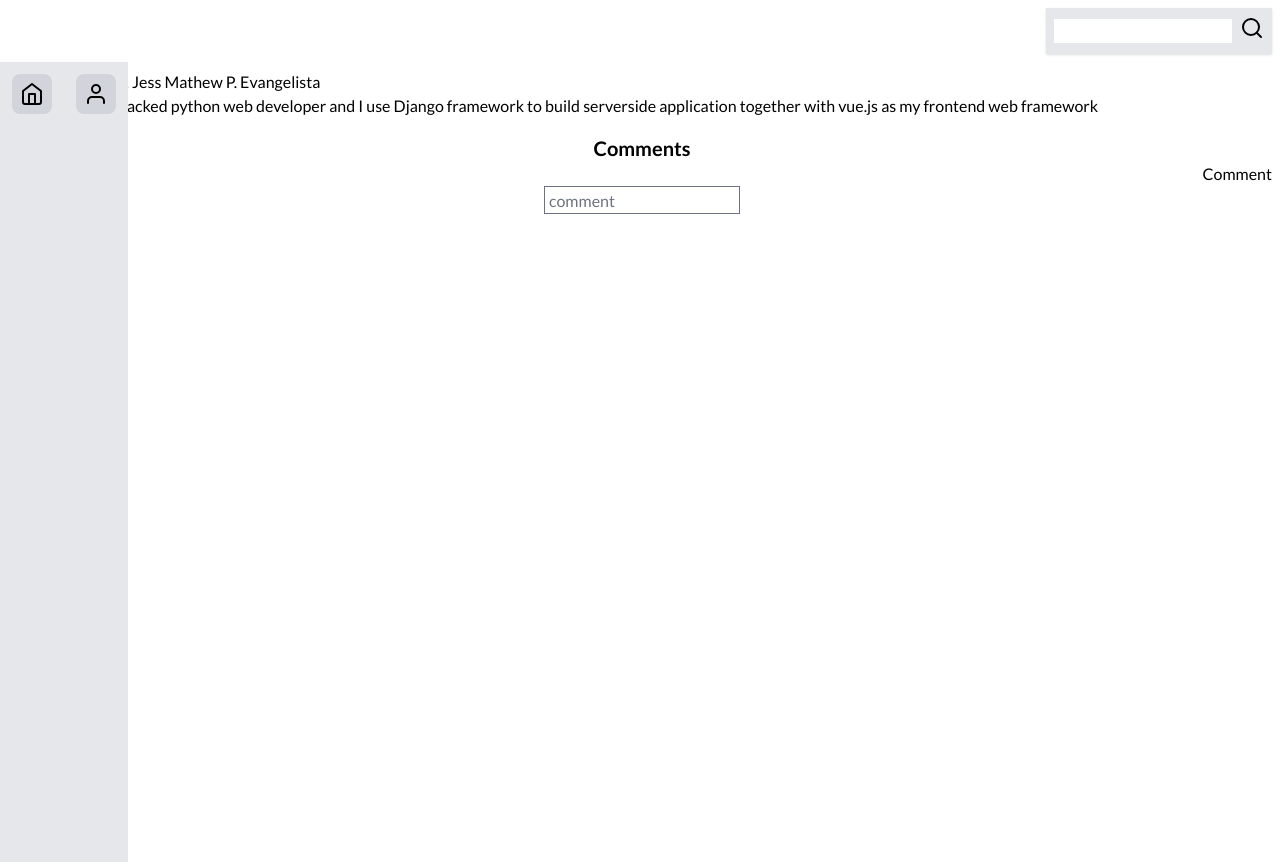
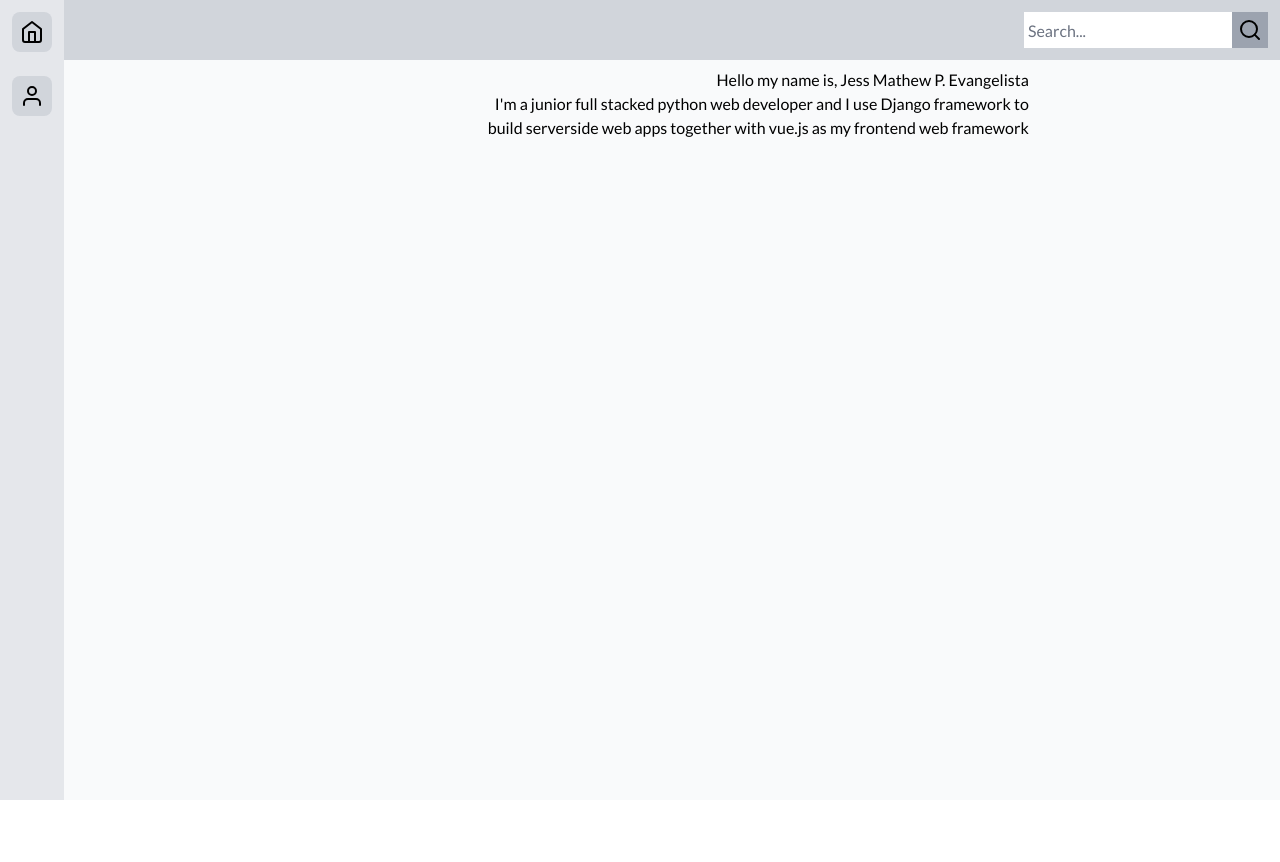
Before and after one commit to invalid-code/my-blog-website, a Django app: page /about-me/ in a window 1280 px wide. After the commit the page ends 800 px from the top, so only its background shows below. Run offline with Django 4.2, Linux system fonts and the light colour scheme; some libraries are stand-ins or nearby versions.

Commit message:
added search feature

```diff
--- a/mysite/my_blog/templates/my_blog/about_me.html
+++ b/mysite/my_blog/templates/my_blog/about_me.html
@@ -3,22 +3,14 @@
 {% block static_files %}{% endblock %}
 {% block content %}
 <div name=" main">
-    <div name="main-content">
-        <div>
-            <header>
-                <div>
+    <header class="text-right">
         <h1>
             Hello my name is, Jess Mathew P. Evangelista
         </h1>
-                </div>
-                <div>
         <p>
-                        I'm a junior full stacked python web developer and I use Django framework to build serverside
-                        application together with vue.js as my frontend web framework
+            I'm a junior full stacked python web developer and I use Django framework to<br>build serverside web
+            apps together with vue.js as my frontend web framework
         </p>
-                </div>
     </header>
 </div>
-    </div>
-</div>
 {% endblock %}
--- a/mysite/my_blog/templates/my_blog/base.html
+++ b/mysite/my_blog/templates/my_blog/base.html
@@ -14,12 +14,44 @@
 </head>
 
 <body class="font-Lato bg-gray-50">
-  <div class="" name="top">
-    <nav>
-      <div class="bg-gray-300 p-2 flex items-center">
-        <div class="absolute top-[62px] left-0 w-max bg-gray-200 h-screen" name="left-sidebar">
+  <div class="relative left-[64px] flex flex-col w-[calc(100%-64px)]">
+    <nav class="bg-gray-300 p-2 flex items-center w-full" name="top">
+      <div class="flex-1" name="logo">
+        <div class="p-1 flex h-items-center rounded-3xl">
+          <!-- <img src="{% static 'favicon.ico' %}" alt="my logo"> -->
+        </div>
+      </div>
+      <div class="w-max p-1 h-max" name="search bar">
+        <form method="POST" action="/search">
+          {% csrf_token %}
+          <div class="flex items-center">
+            <input class="pl-1 w-52 h-9" placeholder="Search..." id="search_bar" name="search_bar"></input>
+            <button class="p-1 h-9 w-9 hover:bg-gray-500 flex justify-center items-center bg-gray-400 transition-all"
+              type="submit">
+              <svg xmlns="http://www.w3.org/2000/svg" width="24" height="24" viewBox="0 0 24 24" fill="none"
+                stroke="currentColor" stroke-width="2" stroke-linecap="round" stroke-linejoin="round" class="">
+                <circle cx="11" cy="11" r="8"></circle>
+                <line x1="21" y1="21" x2="16.65" y2="16.65"></line>
+              </svg>
+            </button>
+          </div>
+        </form>
+      </div>
+    </nav>
+    <div class="grid grid-cols-1 lg:xl:grid-cols-[80%_20%]">
+      <div class="p-2" name="main-content">{% block content %}{% endblock %}</div>
+      <div class="p-2 w-[100%]" name="right-sidebar">
+      </div>
+    </div>
+    <div class="text-center" name="bottom">
+      <footer>
+        <!-- footer -->
+      </footer>
+    </div>
+  </div>
+  <div class="fixed top-0 left-0 w-max bg-gray-200 h-screen" name="left-sidebar">
     <div class="flex items-center flex-col">
-            <div class="sidebar-icon">
+      <div class="sidebar-icon" name="sidebar-home">
         <a href="/">
           <svg xmlns="http://www.w3.org/2000/svg" width="24" height="24" viewBox="0 0 24 24" fill="none"
             stroke="currentColor" stroke-width="2" stroke-linecap="round" stroke-linejoin="round" class="">
@@ -28,7 +60,7 @@
           </svg>
         </a>
       </div>
-            <div class="sidebar-icon">
+      <div class="sidebar-icon" name="sidebar-about_me">
         <a href="/about-me">
           <svg xmlns="http://www.w3.org/2000/svg" width="24" height="24" viewBox="0 0 24 24" fill="none"
             stroke="currentColor" stroke-width="2" stroke-linecap="round" stroke-linejoin="round"
@@ -40,52 +72,6 @@
       </div>
     </div>
   </div>
-        <div class="flex-1">
-          <!-- <div class="p-1 flex h-items-center rounded-3xl">
-            <img src="{% static 'favicon.ico' %}" alt="my logo">
-          </div> -->
-        </div>
-        <div class="bg-gray-200 w-max p-1 shadow h-max">
-          <form method="POST">
-            {% csrf_token %}
-            <div class="flex items-center">
-              <input class="mx-1"></input>
-              <div class="p-1">
-                <button type="submit">
-                  <svg xmlns="http://www.w3.org/2000/svg" width="24" height="24" viewBox="0 0 24 24" fill="none"
-                    stroke="currentColor" stroke-width="2" stroke-linecap="round" stroke-linejoin="round" class="">
-                    <circle cx="11" cy="11" r="8"></circle>
-                    <line x1="21" y1="21" x2="16.65" y2="16.65"></line>
-                  </svg>
-                </button>
-              </div>
-            </div>
-          </form>
-        </div>
-      </div>
-    </nav>
-  </div>
-  <div class="grid grid-cols-[80%_20%]">
-    <div class="p-2" name="main-content">{% block content %}{% endblock %}</div>
-    <div class="p-2" name="right-sidebar">
-      <div class="w-[100%] border-l-4 border-l-gray-600">
-        <div class="text-center font-bold text-xl">Comments</div>
-        <div class="text-right">
-          <ul>
-            <li>Comment</li>
-            <li class="text-center">
-              <input class="h-7 pl-1" placeholder="comment" type="text"></input>
-            </li>
-          </ul>
-        </div>
-      </div>
-    </div>
-  </div>
-  <div class="text-center" name="bottom">
-    <footer>
-      <!-- footer -->
-    </footer>
-  </div>
   {% block js %}{% endblock %}
 </body>
 
--- a/mysite/my_blog/templates/my_blog/blogs.html
+++ b/mysite/my_blog/templates/my_blog/blogs.html
@@ -8,7 +8,8 @@
 {% block content %}
 <form method="POST">
   {% csrf_token %}
-  <div class="flex flex-col w-[700px] h-[500px] m-auto shadow rounded-sm p-2 bg-gray-200">
+  <div
+    class="blog_item flex flex-col m-auto w-64 h-64 md:w-[500px] md:h-[500px] lg:h-[500px] lg:w-[700px] xl:h-[500px] xl:w-[700px]">
     <div class="flex items-center justify-end relative">
       <div class="peer">
         <svg xmlns="http://www.w3.org/2000/svg" width="24" height="24" viewBox="0 0 24 24" fill="none"
--- a/mysite/my_blog/templates/my_blog/create_blog.html
+++ b/mysite/my_blog/templates/my_blog/create_blog.html
@@ -8,7 +8,7 @@
 <div class="flex justify-center" id="new_blog" name="new_blog">
   <form method="POST">
     {% csrf_token %}
-    <div class="h-[500px] w-[700px] p-2 bg-gray-200 shadow rounded-md items-center justify-center" name="main-content">
+    <div class="blog_item items-center xl:lg:h-[500px] xl:lg:w-[700px]" name="main-content">
       <div class="p-1 text-center font-semibold">
         <h2>Title:</h2>
       </div>
@@ -22,7 +22,7 @@
         <textarea class="w-full" name="paragraph_body" type="text"></textarea>
       </div>
       <div class="my-1 flex items-center justify-center">
-        <div class="m-2 p-2 bg-gray-100 h-max w-max rounded-sm shadow hover:bg-gray-300">
+        <div class="m-2 p-2 bg-gray-100 w-max rounded-sm shadow hover:bg-gray-300">
           <a href="/">cancel</a>
         </div>
         <div class=" my-1 p-2 bg-gray-100 h-max w-max rounded-sm shadow hover:bg-gray-300">
--- a/mysite/my_blog/templates/my_blog/index.html
+++ b/mysite/my_blog/templates/my_blog/index.html
@@ -11,7 +11,7 @@
 {% block content %}
 <div class="flex justify-center relative">
   <!-- new blog -->
-  <div class="absolute top-[10px] right-[30px]">
+  <div class="absolute top-3 right-8 lg:xl:right-9">
     <div
       class="flex items-center justify-center bg-gray-200 w-[35px] p-1 hover:bg-gray-300 hover:shadow-md rounded-3xl text-xl font-bold transition-all ease-in">
       <a href="create-new-blog/" id="blog_post" name="blog_post">&#43;</a>
@@ -19,9 +19,9 @@
   </div>
   <!--  -->
   <!-- blogs -->
-  <div class="grid grid-cols-4 gap-4">
+  <div class="grid md:grid-cols-2 lg:grid-cols-3 xl:grid-cols-4 gap-4">
     {% for blog in blogs %}
-    <a class="h-[170px] w-[170px] p-2 bg-gray-200 hover:scale-105 hover:shadow-md shadow rounded-sm transition-all"
+    <a class="h-64 w-64 md:h-56 md:w-56 lg:xl:h-48 lg:xl:w-48 p-2 bg-gray-200 hover:scale-105 hover:shadow-md shadow rounded-sm transition-all"
       href="blogs/{% mongo_id blog %}">
       <div class="text-right">
         <div class="text-xl font-bold" id="blog_title" name="blog_title">
--- a/mysite/my_blog/templatetags/custom_tags.py
+++ b/mysite/my_blog/templatetags/custom_tags.py
@@ -4,4 +4,4 @@ register = template.Library()
 
 @register.simple_tag
 def mongo_id(tag_name):
-    return tag_name['_id']
+    return tag_name["_id"]
--- a/mysite/my_blog/urls.py
+++ b/mysite/my_blog/urls.py
@@ -3,6 +3,7 @@ from . import views
 
 urlpatterns = [
     path("", views.index, name="index"),
+    path("search", views.search, name="search"),
     path("create-new-blog/", views.create_blog, name="create new blog"),
     path("blogs/<str:blog_id>/", views.blogs, name="blogs"),
     path("about-me/", views.about_me, name="about me"),
--- a/mysite/my_blog/views.py
+++ b/mysite/my_blog/views.py
@@ -34,8 +34,10 @@ def index(response):
         blog_structure.append(blog)
     return render(response, "my_blog/index.html", {"blogs": blog_structure})
 
+
 def about_me(response):
     return render(response, "my_blog/about_me.html", {})
+
 
 def blogs(response, blog_id):
     if response.method == "POST":
@@ -49,6 +51,7 @@ def blogs(response, blog_id):
                 collection.update_one({"_id":_id}, blog_updates)
     blog = list(collection.find({"_id":ObjectId(blog_id)}))
     return render(response, "my_blog/blogs.html", {"blog_items": blog[0]})
+
 
 def create_blog(response):
     if response.method == "POST":
@@ -64,3 +67,11 @@ def create_blog(response):
         }
             collection.insert_one(new_blog_form)
     return render(response, "my_blog/create_blog.html", {})
+
+
+def search(response):
+    if response.method == "POST":
+        search_key = response.POST.get("search_bar")
+        if search_key:
+            search_term = list(collection.find({"title": search_key}))
+    return render(response, "my_blog/search.html", {"search_items": search_term})
--- a/mysite/mysite/settings.py
+++ b/mysite/mysite/settings.py
@@ -11,6 +11,7 @@ https://docs.djangoproject.com/en/4.0/ref/settings/
 """
 
 from pathlib import Path
+from dotenv import load_dotenv, find_dotenv
 import os
 import os.path
 
@@ -22,7 +23,9 @@ BASE_DIR = Path(__file__).resolve().parent.parent
 # See https://docs.djangoproject.com/en/4.0/howto/deployment/checklist/
 
 # SECURITY WARNING: keep the secret key used in production secret!
-SECRET_KEY = 'django-insecure-8*1t^yl@8oy_2pmrq%-qzu)5ucyh_xyz#ra^qoq9b@63)@#7-3'
+load_dotenv(find_dotenv())
+secret_key = os.environ.get("SECRET_KEY")
+SECRET_KEY = f'django-insecure-{secret_key}'
 
 # SECURITY WARNING: don't run with debug turned on in production!
 DEBUG = True
--- a/mysite/theme/static/css/dist/styles.css
+++ b/mysite/theme/static/css/dist/styles.css
@@ -679,6 +679,10 @@ select{
   position: static;
 }
 
+.fixed{
+  position: fixed;
+}
+
 .absolute{
   position: absolute;
 }
@@ -687,55 +691,38 @@ select{
   position: relative;
 }
 
-.top-\[62px\]{
-  top: 62px;
+.left-\[64px\]{
+  left: 64px;
+}
+
+.top-0{
+  top: 0px;
 }
 
 .left-0{
   left: 0px;
 }
 
-<<<<<<< HEAD
-=======
-.top-\[10px\]{
-  top: 10px;
-}
-
-.right-\[30px\]{
-  right: 30px;
-}
-
-.top-4{
-  top: 1rem;
-}
-
-.top-2{
-  top: 0.5rem;
-}
-
-.top-0{
-  top: 0px;
+.top-8{
+  top: 2rem;
 }
 
 .top-3{
   top: 0.75rem;
 }
 
-.top-10{
-  top: 2.5rem;
+.right-7{
+  right: 1.75rem;
 }
 
-.top-8{
-  top: 2rem;
+.right-8{
+  right: 2rem;
 }
 
->>>>>>> new_feature
 .m-auto{
   margin: auto;
 }
 
-<<<<<<< HEAD
-=======
 .m-2{
   margin: 0.5rem;
 }
@@ -745,40 +732,18 @@ select{
   margin-right: auto;
 }
 
-.mx-1{
-  margin-left: 0.25rem;
-  margin-right: 0.25rem;
-}
-
 .my-auto{
   margin-top: auto;
   margin-bottom: auto;
 }
 
->>>>>>> new_feature
 .my-1{
   margin-top: 0.25rem;
   margin-bottom: 0.25rem;
 }
 
-<<<<<<< HEAD
-.mx-auto{
-  margin-left: auto;
-  margin-right: auto;
-}
-
-.mt-2{
-  margin-top: 0.5rem;
-}
-
-=======
->>>>>>> new_feature
 .block{
   display: block;
-}
-
-.inline-block{
-  display: inline-block;
 }
 
 .flex{
@@ -793,22 +758,30 @@ select{
   display: none;
 }
 
+.h-screen{
+  height: 100vh;
+}
+
 .h-max{
   height: -webkit-max-content;
   height: -moz-max-content;
   height: max-content;
 }
 
-.h-screen{
-  height: 100vh;
+.h-9{
+  height: 2.25rem;
 }
 
-.h-\[80vh\]{
-  height: 80vh;
+.h-64{
+  height: 16rem;
 }
 
-.w-8{
-  width: 2rem;
+.w-\[calc\(100\%-64px\)\]{
+  width: calc(100% - 64px);
+}
+
+.w-full{
+  width: 100%;
 }
 
 .w-max{
@@ -817,91 +790,42 @@ select{
   width: max-content;
 }
 
-.w-\[100\%\]{
-  width: 100%;
+.w-52{
+  width: 13rem;
 }
 
-.h-\[500px\]{
-  height: 500px;
-}
-
-.h-\[170px\]{
-  height: 170px;
-}
-
-.h-5{
-  height: 1.25rem;
-}
-
-.h-10{
-  height: 2.5rem;
-}
-
-.h-7{
-  height: 1.75rem;
-}
-
-<<<<<<< HEAD
-=======
-.w-max{
-  width: -webkit-max-content;
-  width: -moz-max-content;
-  width: max-content;
+.w-9{
+  width: 2.25rem;
 }
 
 .w-\[100\%\]{
   width: 100%;
 }
 
-.w-\[700px\]{
-  width: 700px;
+.w-64{
+  width: 16rem;
+}
+
+.w-9\/12{
+  width: 75%;
 }
 
 .w-\[35px\]{
   width: 35px;
 }
 
-.w-\[170px\]{
-  width: 170px;
-}
-
-.w-full{
-  width: 100%;
-}
-
-.w-9\/12{
-  width: 75%;
-}
-
 .flex-1{
   flex: 1 1 0%;
-}
-
-.flex-grow{
-  flex-grow: 1;
 }
 
 .grow{
   flex-grow: 1;
 }
 
->>>>>>> new_feature
-.grid-cols-\[80\%_20\%\]{
-  grid-template-columns: 80% 20%;
+.grid-cols-1{
+  grid-template-columns: repeat(1, minmax(0, 1fr));
 }
 
-<<<<<<< HEAD
-=======
-.grid-cols-4{
-  grid-template-columns: repeat(4, minmax(0, 1fr));
-}
-
-.grid-rows-\[max-content_85\%_max-content\]{
-  grid-template-rows: -webkit-max-content 85% -webkit-max-content;
-  grid-template-rows: max-content 85% max-content;
-}
-
->>>>>>> new_feature
 .flex-col{
   flex-direction: column;
 }
@@ -918,13 +842,10 @@ select{
   justify-content: center;
 }
 
-<<<<<<< HEAD
-=======
 .gap-4{
   gap: 1rem;
 }
 
->>>>>>> new_feature
 .rounded-3xl{
   border-radius: 1.5rem;
 }
@@ -933,21 +854,19 @@ select{
   border-radius: 0.125rem;
 }
 
-.rounded-md{
-  border-radius: 0.375rem;
+.bg-gray-50{
+  --tw-bg-opacity: 1;
+  background-color: rgb(249 250 251 / var(--tw-bg-opacity));
 }
 
-.rounded{
-  border-radius: 0.25rem;
+.bg-gray-300{
+  --tw-bg-opacity: 1;
+  background-color: rgb(209 213 219 / var(--tw-bg-opacity));
 }
 
-.border-l-4{
-  border-left-width: 4px;
-}
-
-.border-l-gray-600{
-  --tw-border-opacity: 1;
-  border-left-color: rgb(75 85 99 / var(--tw-border-opacity));
+.bg-gray-400{
+  --tw-bg-opacity: 1;
+  background-color: rgb(156 163 175 / var(--tw-bg-opacity));
 }
 
 .bg-gray-200{
@@ -970,14 +889,6 @@ select{
 
 .pl-1{
   padding-left: 0.25rem;
-}
-
-.p-\[7px\]{
-  padding: 7px;
-}
-
-.p-5{
-  padding: 1.25rem;
 }
 
 .text-center{
@@ -1032,28 +943,14 @@ select{
   box-shadow: var(--tw-ring-offset-shadow, 0 0 #0000), var(--tw-ring-shadow, 0 0 #0000), var(--tw-shadow);
 }
 
-<<<<<<< HEAD
-=======
 .transition-all{
   transition-property: all;
   transition-timing-function: cubic-bezier(0.4, 0, 0.2, 1);
   transition-duration: 150ms;
 }
 
-.duration-300{
-  transition-duration: 300ms;
-}
-
 .ease-in{
   transition-timing-function: cubic-bezier(0.4, 0, 1, 1);
-}
-
-.ease-in-out{
-  transition-timing-function: cubic-bezier(0.4, 0, 0.2, 1);
-}
-
-.ease-linear{
-  transition-timing-function: linear;
 }
 
 .sidebar-icon{
@@ -1086,19 +983,33 @@ select{
   color: rgb(107 114 128 / var(--tw-text-opacity));
 }
 
+.blog_item{
+  height: 16rem;
+  width: 16rem;
+  border-radius: 0.125rem;
+  --tw-bg-opacity: 1;
+  background-color: rgb(229 231 235 / var(--tw-bg-opacity));
+  padding: 0.5rem;
+  --tw-shadow: 0 1px 3px 0 rgb(0 0 0 / 0.1), 0 1px 2px -1px rgb(0 0 0 / 0.1);
+  --tw-shadow-colored: 0 1px 3px 0 var(--tw-shadow-color), 0 1px 2px -1px var(--tw-shadow-color);
+  box-shadow: var(--tw-ring-offset-shadow, 0 0 #0000), var(--tw-ring-shadow, 0 0 #0000), var(--tw-shadow);
+}
+
 .hover\:scale-105:hover{
   --tw-scale-x: 1.05;
   --tw-scale-y: 1.05;
   transform: translate(var(--tw-translate-x), var(--tw-translate-y)) rotate(var(--tw-rotate)) skewX(var(--tw-skew-x)) skewY(var(--tw-skew-y)) scaleX(var(--tw-scale-x)) scaleY(var(--tw-scale-y));
 }
 
->>>>>>> new_feature
+.hover\:bg-gray-500:hover{
+  --tw-bg-opacity: 1;
+  background-color: rgb(107 114 128 / var(--tw-bg-opacity));
+}
+
 .hover\:bg-gray-300:hover{
   --tw-bg-opacity: 1;
   background-color: rgb(209 213 219 / var(--tw-bg-opacity));
 }
-<<<<<<< HEAD
-=======
 
 .hover\:shadow-md:hover{
   --tw-shadow: 0 4px 6px -1px rgb(0 0 0 / 0.1), 0 2px 4px -2px rgb(0 0 0 / 0.1);
@@ -1106,11 +1017,100 @@ select{
   box-shadow: var(--tw-ring-offset-shadow, 0 0 #0000), var(--tw-ring-shadow, 0 0 #0000), var(--tw-shadow);
 }
 
-.peer:hover ~ .peer-hover\:absolute{
-  position: absolute;
-}
-
 .peer:hover ~ .peer-hover\:block{
   display: block;
 }
->>>>>>> new_feature
+
+@media (min-width: 768px){
+  .md\:h-\[500px\]{
+    height: 500px;
+  }
+
+  .md\:h-56{
+    height: 14rem;
+  }
+
+  .md\:w-\[500px\]{
+    width: 500px;
+  }
+
+  .md\:w-56{
+    width: 14rem;
+  }
+
+  .md\:grid-cols-2{
+    grid-template-columns: repeat(2, minmax(0, 1fr));
+  }
+}
+
+@media (min-width: 1024px){
+  .lg\:h-\[500px\]{
+    height: 500px;
+  }
+
+  .lg\:w-\[700px\]{
+    width: 700px;
+  }
+
+  .lg\:grid-cols-3{
+    grid-template-columns: repeat(3, minmax(0, 1fr));
+  }
+}
+
+@media (min-width: 1280px){
+  .xl\:h-\[500px\]{
+    height: 500px;
+  }
+
+  .xl\:w-\[700px\]{
+    width: 700px;
+  }
+
+  .xl\:grid-cols-4{
+    grid-template-columns: repeat(4, minmax(0, 1fr));
+  }
+}
+
+@media (min-width: 1024px){
+  @media (min-width: 1280px){
+    .lg\:xl\:right-9{
+      right: 2.25rem;
+    }
+  }
+}
+
+@media (min-width: 1280px){
+  @media (min-width: 1024px){
+    .xl\:lg\:h-\[500px\]{
+      height: 500px;
+    }
+  }
+}
+
+@media (min-width: 1024px){
+  @media (min-width: 1280px){
+    .lg\:xl\:h-48{
+      height: 12rem;
+    }
+  }
+}
+
+@media (min-width: 1280px){
+  @media (min-width: 1024px){
+    .xl\:lg\:w-\[700px\]{
+      width: 700px;
+    }
+  }
+}
+
+@media (min-width: 1024px){
+  @media (min-width: 1280px){
+    .lg\:xl\:w-48{
+      width: 12rem;
+    }
+
+    .lg\:xl\:grid-cols-\[80\%_20\%\]{
+      grid-template-columns: 80% 20%;
+    }
+  }
+}
--- a/mysite/theme/static_src/src/styles.css
+++ b/mysite/theme/static_src/src/styles.css
@@ -11,3 +11,7 @@
 .blog-btn {
   @apply p-1 hover:text-gray-500;
 }
+
+.blog_item {
+  @apply bg-gray-200 p-2 rounded-sm w-64 h-64 shadow;
+}
--- a/requirements.txt
+++ b/requirements.txt
@@ -18,6 +18,7 @@ MarkupSafe==2.1.1
 poyo==0.5.0
 pymongo==4.1.1
 python-dateutil==2.8.2
+python-dotenv==0.20.0
 python-slugify==6.1.2
 requests==2.27.1
 six==1.16.0
```
Also changed, not shown: mysite/my_blog/models.py (+7 -1 lines), mysite/my_blog/templates/my_blog/search.html (added, +26 -0 lines), 1 other file. Lines whose indentation alone changed are shown as unchanged.
